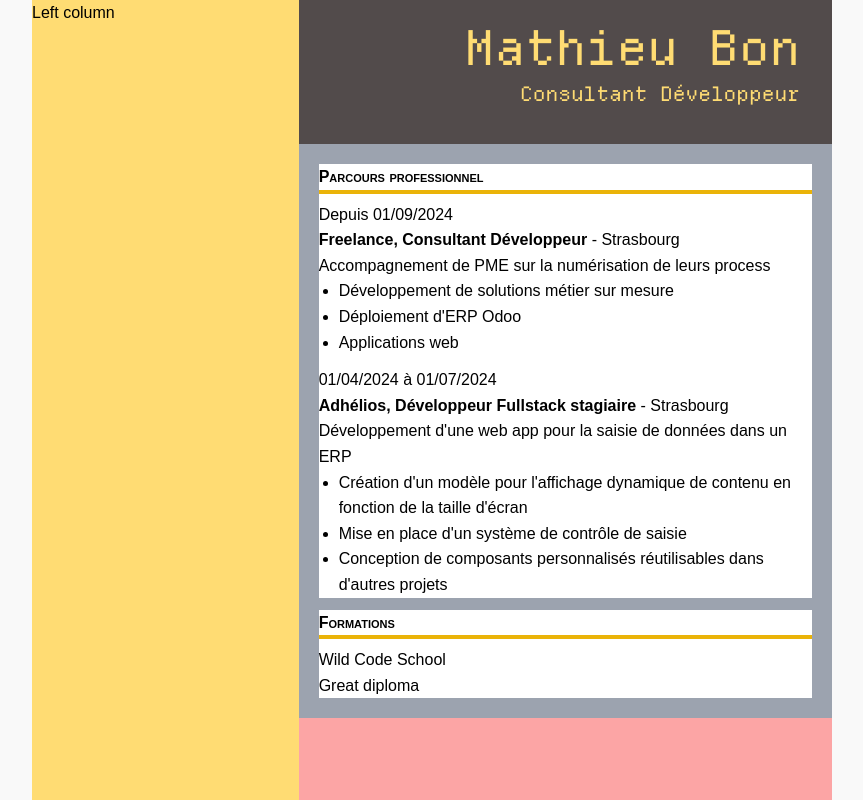
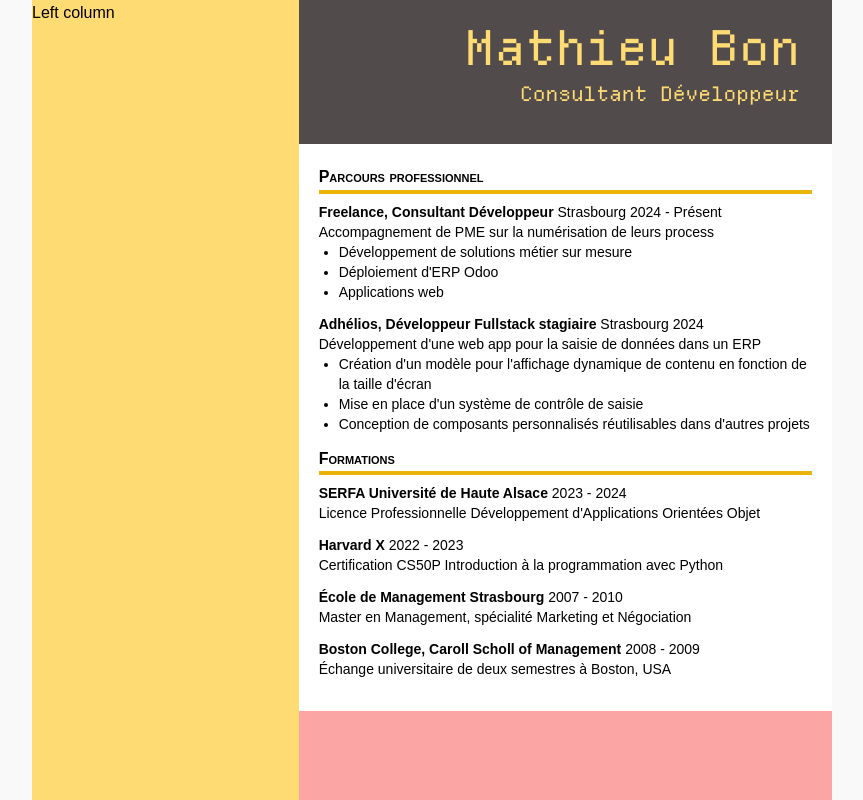
Before and after one commit to MathieuGood/mathieubon-resume, a React (Vite) app: page / in a window 1280 px wide. Shown: the whole page, without its empty margins (208-1071 px from the left). Built offline with nearby package versions, Linux system fonts and the light colour scheme.

Commit message:
Replicated original design for work experience and education.

```diff
--- /dev/null
+++ b/src/components/DateRange.tsx
@@ -0,0 +1,20 @@
+import { dateToYear } from "../utils/dateUtils"
+
+interface DateRangeProps {
+	startDate: string
+	endDate: string
+}
+
+const DateRange: React.FC<DateRangeProps> = ({ startDate, endDate }) => {
+	return (
+		<span>
+			{endDate === ""
+				? `${dateToYear(startDate)} - Présent`
+				: dateToYear(endDate) === dateToYear(startDate)
+				? `${dateToYear(endDate)}`
+				: `${dateToYear(startDate!)} - ${dateToYear(endDate!)}`}
+		</span>
+	)
+}
+
+export default DateRange
--- /dev/null
+++ b/src/components/Degree.tsx
@@ -0,0 +1,25 @@
+import DateRange from "./DateRange"
+
+interface DegreeData {
+	school: string
+	startDate: string
+	endDate: string
+	diploma: string
+	additionalInfo?: string
+}
+
+const Degree: React.FC<{ data: DegreeData }> = ({ data }) => {
+	return (
+		<div className="degree mb-3 text-sm">
+			<h3>
+				<span className="font-bold">{data.school}</span>{" "}
+				<DateRange startDate={data.startDate} endDate={data.endDate} />
+			</h3>
+
+			<p>{data.diploma}</p>
+			{data.additionalInfo && <p>{data.additionalInfo}</p>}
+		</div>
+	)
+}
+
+export default Degree
--- a/src/components/WorkExperience.tsx
+++ b/src/components/Job.tsx
@@ -1,3 +1,5 @@
+import DateRange from "./DateRange"
+
 interface Company {
 	name: string
 	imgSrc: string
@@ -8,7 +10,7 @@ interface Location {
 	country: string
 }
 
-interface WorkExperienceData {
+interface JobData {
 	position: string
 	company: Company
 	location: Location
@@ -19,24 +21,17 @@ interface WorkExperienceData {
 	technologies: string[]
 }
 
-interface WorkExperienceProps {
-	data: WorkExperienceData
-}
-
-const WorkExperience: React.FC<WorkExperienceProps> = ({ data }) => {
+const Job: React.FC<{ data: JobData }> = ({ data }) => {
 	return (
-		<div className="work-experience mb-3">
-			<p>
-				{data.endDate === ""
-					? `Depuis ${data.startDate} `
-					: `${data.startDate} à ${data.endDate}`}
-			</p>
+		<div className="job mb-3 text-sm">
 			<h3>
 				<span className="font-bold">
 					{data.company.name}, {data.position}
 				</span>{" "}
-				- {data.location.city}
+				{data.location.city}{" "}
+				<DateRange startDate={data.startDate} endDate={data.endDate!} />
 			</h3>
+
 			<p>
 				{data.description}
 				<ul className="list-disc">
@@ -49,4 +44,4 @@ const WorkExperience: React.FC<WorkExperienceProps> = ({ data }) => {
 	)
 }
 
-export default WorkExperience
+export default Job
--- a/src/components/Resume.tsx
+++ b/src/components/Resume.tsx
@@ -1,6 +1,8 @@
 import SectionTitle from "./SectionTitle"
-import WorkExperience from "./WorkExperience"
+import Job from "./Job"
 import workExperienceData from "../data/workExperienceData.json"
+import educationData from "../data/educationData.json"
+import Degree from "./Degree"
 
 const Resume: React.FC = () => {
 	return (
@@ -11,19 +13,18 @@ const Resume: React.FC = () => {
 					<h1 className=" text-5xl mb-2">Mathieu Bon</h1>
 					<p className="text-xl">Consultant Développeur</p>
 				</div>
-				<div className="content bg-gray-400 px-5 py-5">
+				<div className="content bg-white px-5 py-5">
 					<div className="experiences bg-white">
 						<SectionTitle>Parcours professionnel</SectionTitle>
 						{workExperienceData.map(experience => (
-							<WorkExperience data={experience} />
+							<Job data={experience} />
 						))}
 					</div>
 					<div className="education bg-white">
 						<SectionTitle>Formations</SectionTitle>
-						<div className="school1">
-							<h3>Wild Code School</h3>
-							<p>Great diploma</p>
-						</div>
+						{educationData.map(degree => (
+							<Degree data={degree} />
+						))}
 					</div>
 				</div>
 			</div>
--- /dev/null
+++ b/src/data/educationData.json
@@ -0,0 +1,27 @@
+[
+	{
+		"school": "SERFA Université de Haute Alsace",
+		"startDate": "01/09/2023",
+		"endDate": "15/07/2024",
+		"diploma": "Licence Professionnelle Développement d'Applications Orientées Objet"
+	},
+	{
+		"school": "Harvard X",
+		"startDate": "01/09/2022",
+		"endDate": "15/12/2023",
+		"diploma": "Certification CS50P Introduction à la programmation avec Python"
+	},
+
+	{
+		"school": "École de Management Strasbourg",
+		"startDate": "01/09/2007",
+		"endDate": "30/06/2010",
+		"diploma": "Master en Management, spécialité Marketing et Négociation"
+	},
+	{
+		"school": "Boston College, Caroll Scholl of Management",
+		"startDate": "01/09/2008",
+		"endDate": "30/06/2009",
+		"diploma": "Échange universitaire de deux semestres à Boston, USA"
+	}
+]
--- /dev/null
+++ b/src/utils/dateUtils.tsx
@@ -0,0 +1,3 @@
+export const dateToYear = (date : string) => {
+    return date.substring(date.length - 4, date.length)
+}
```
